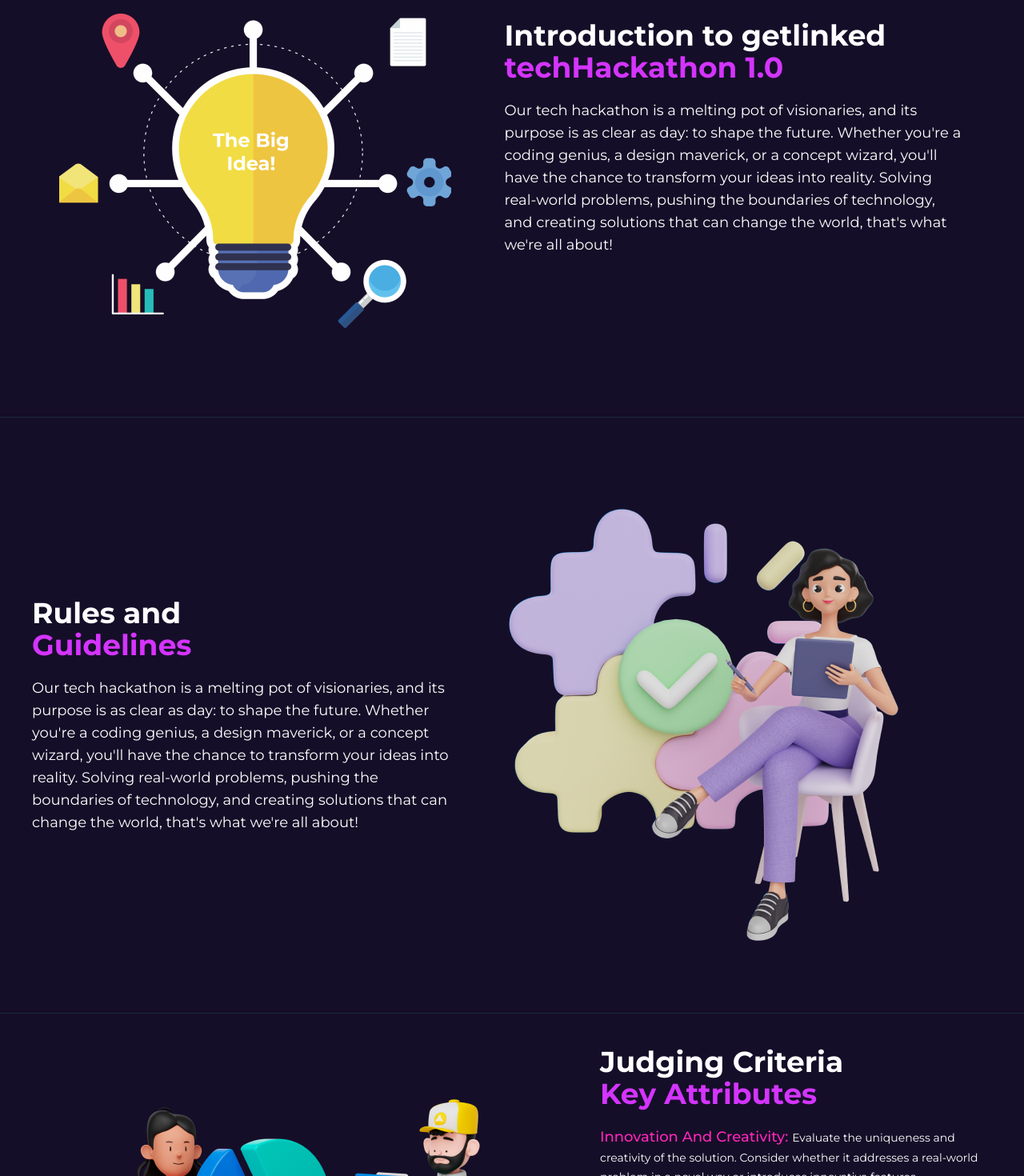
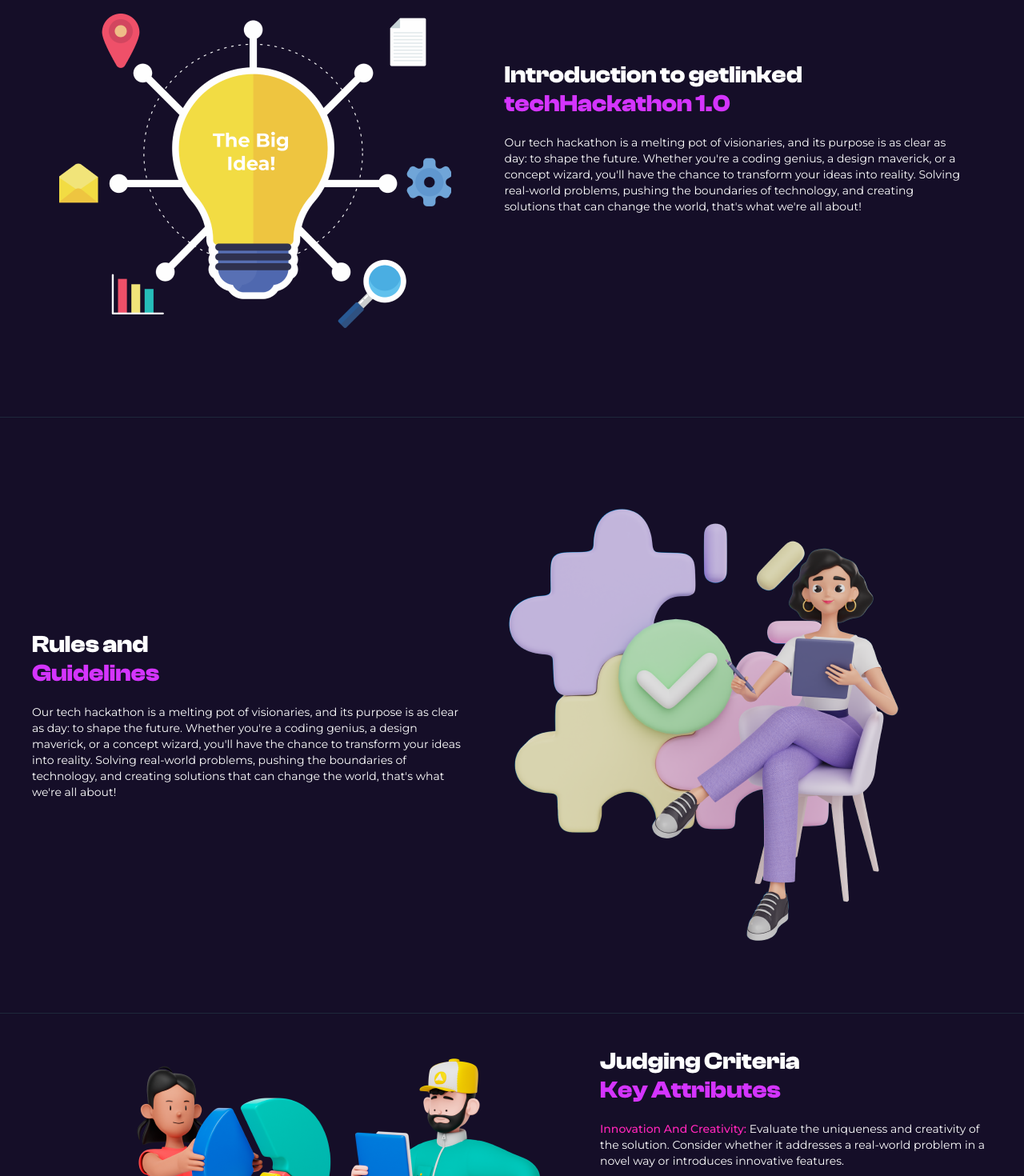
Before and after one commit to Leeyah-123/GetLinked, a React (Vite) app: page / in a window 1280 px wide. Shown: the part 1200-2670 px from the top of the page at 80% size. Built offline with nearby package versions, Linux system fonts and the light colour scheme.

Commit message:
Redo more sections

```diff
--- a/src/sections/Criteria.tsx
+++ b/src/sections/Criteria.tsx
@@ -1,7 +1,7 @@
-import criteriaImg from '../assets/images/home/8046554 1.png'
-import { Button } from '../components/Buttons'
-import SectionContainer from '../components/SectionContainer'
-import { criterias } from '../utils/utils'
+import criteriaImg from '../assets/images/home/8046554 1.png';
+import { Button } from '../components/Buttons';
+import SectionContainer from '../components/SectionContainer';
+import { criterias } from '../utils/utils';
 
 const Criteria = () => {
   return (
@@ -9,26 +9,26 @@ const Criteria = () => {
       <img src={criteriaImg} alt="" className="" />
 
       {/*  */}
-      <div className="grow space-y-5 max-w-xl text-center md:text-left">
-        <h5 className="text-4xl font-semibold">
+      <div className="text-[3.4vw] grow space-y-5 max-w-xl text-center md:text-left lg:text-sm">
+        <h5 className="text-xl font-bold clash-display lg:text-3xl">
           Judging Criteria <br />
-          <span className="text-magenta">Key Attributes</span>
+          <span className="text-[var(--color-3)]">Key Attributes</span>
         </h5>
 
         <div className="">
           {criterias.map(({ description, title }, index) => (
             <p key={index} className="my-5">
-              <span className="capitalize text-[var(--color-2)] font-medium text-lg">
+              <span className="capitalize text-[var(--color-2)] font-medium">
                 {title}:{' '}
               </span>
-              <span className="text-sm">{description}</span>
+              <span>{description}</span>
             </p>
           ))}
         </div>
         <Button>Read More</Button>
       </div>
     </SectionContainer>
-  )
-}
+  );
+};
 
-export default Criteria
+export default Criteria;
--- a/src/sections/Overview.tsx
+++ b/src/sections/Overview.tsx
@@ -1,5 +1,5 @@
-import bigIdea from '../assets/images/home/The big idea.png'
-import SectionContainer from '../components/SectionContainer'
+import bigIdea from '../assets/images/home/The big idea.png';
+import SectionContainer from '../components/SectionContainer';
 
 const Overview = () => {
   return (
@@ -7,23 +7,23 @@ const Overview = () => {
       <img src={bigIdea} alt="" className="" />
 
       {/*  */}
-      <div className="grow space-y-5 max-w-xl text-center md:text-left">
-        <h5 className="text-4xl font-semibold">
+      <div className="text-[3.4vw] grow space-y-5 max-w-xl text-center md:text-left lg:text-sm">
+        <h5 className="text-xl font-bold clash-display lg:text-3xl">
           Introduction to getlinked <br />
           <span className="text-magenta">techHackathon 1.0</span>
         </h5>
 
-        <h6 className="text-lg">
-          Our tech hackathon is a melting pot of visionaries, and its purpose is as clear
-          as day: to shape the future. Whether you&apos;re a coding genius, a design
-          maverick, or a concept wizard, you&apos;ll have the chance to transform your
-          ideas into reality. Solving real-world problems, pushing the boundaries of
-          technology, and creating solutions that can change the world, that&apos;s what
-          we&apos;re all about!
+        <h6>
+          Our tech hackathon is a melting pot of visionaries, and its purpose is
+          as clear as day: to shape the future. Whether you&apos;re a coding
+          genius, a design maverick, or a concept wizard, you&apos;ll have the
+          chance to transform your ideas into reality. Solving real-world
+          problems, pushing the boundaries of technology, and creating solutions
+          that can change the world, that&apos;s what we&apos;re all about!
         </h6>
       </div>
     </SectionContainer>
-  )
-}
+  );
+};
 
-export default Overview
+export default Overview;
--- a/src/sections/RulesAndGuide.tsx
+++ b/src/sections/RulesAndGuide.tsx
@@ -1,5 +1,5 @@
-import guide from '../assets/images/home/7450159 1.png'
-import SectionContainer from '../components/SectionContainer'
+import guide from '../assets/images/home/7450159 1.png';
+import SectionContainer from '../components/SectionContainer';
 
 const RulesAndGuide = () => {
   return (
@@ -7,23 +7,23 @@ const RulesAndGuide = () => {
       <img src={guide} alt="" className="" />
 
       {/*  */}
-      <div className="grow space-y-5 max-w-xl text-center md:text-left">
-        <h5 className="text-4xl font-semibold">
+      <div className="text-[3.4vw] grow space-y-5 max-w-xl text-center md:text-left lg:text-sm">
+        <h5 className="text-xl font-bold clash-display lg:text-3xl">
           Rules and <br />
-          <span className="text-magenta">Guidelines</span>
+          <span className="text-[var(--color-3)]">Guidelines</span>
         </h5>
 
-        <h6 className="text-lg">
-          Our tech hackathon is a melting pot of visionaries, and its purpose is as clear
-          as day: to shape the future. Whether you&apos;re a coding genius, a design
-          maverick, or a concept wizard, you&apos;ll have the chance to transform your
-          ideas into reality. Solving real-world problems, pushing the boundaries of
-          technology, and creating solutions that can change the world, that&apos;s what
-          we&apos;re all about!
+        <h6>
+          Our tech hackathon is a melting pot of visionaries, and its purpose is
+          as clear as day: to shape the future. Whether you&apos;re a coding
+          genius, a design maverick, or a concept wizard, you&apos;ll have the
+          chance to transform your ideas into reality. Solving real-world
+          problems, pushing the boundaries of technology, and creating solutions
+          that can change the world, that&apos;s what we&apos;re all about!
         </h6>
       </div>
     </SectionContainer>
-  )
-}
+  );
+};
 
-export default RulesAndGuide
+export default RulesAndGuide;
```
